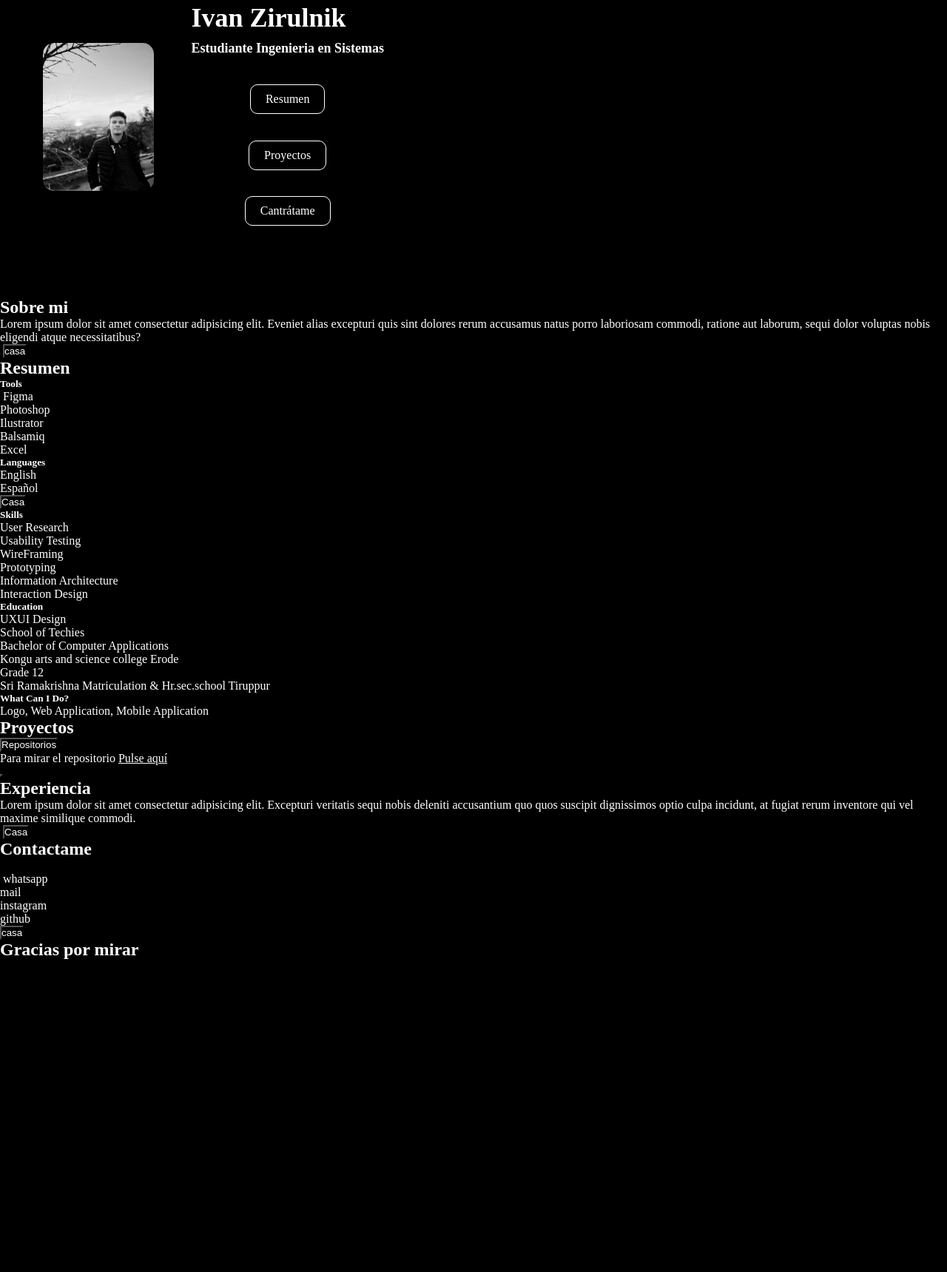
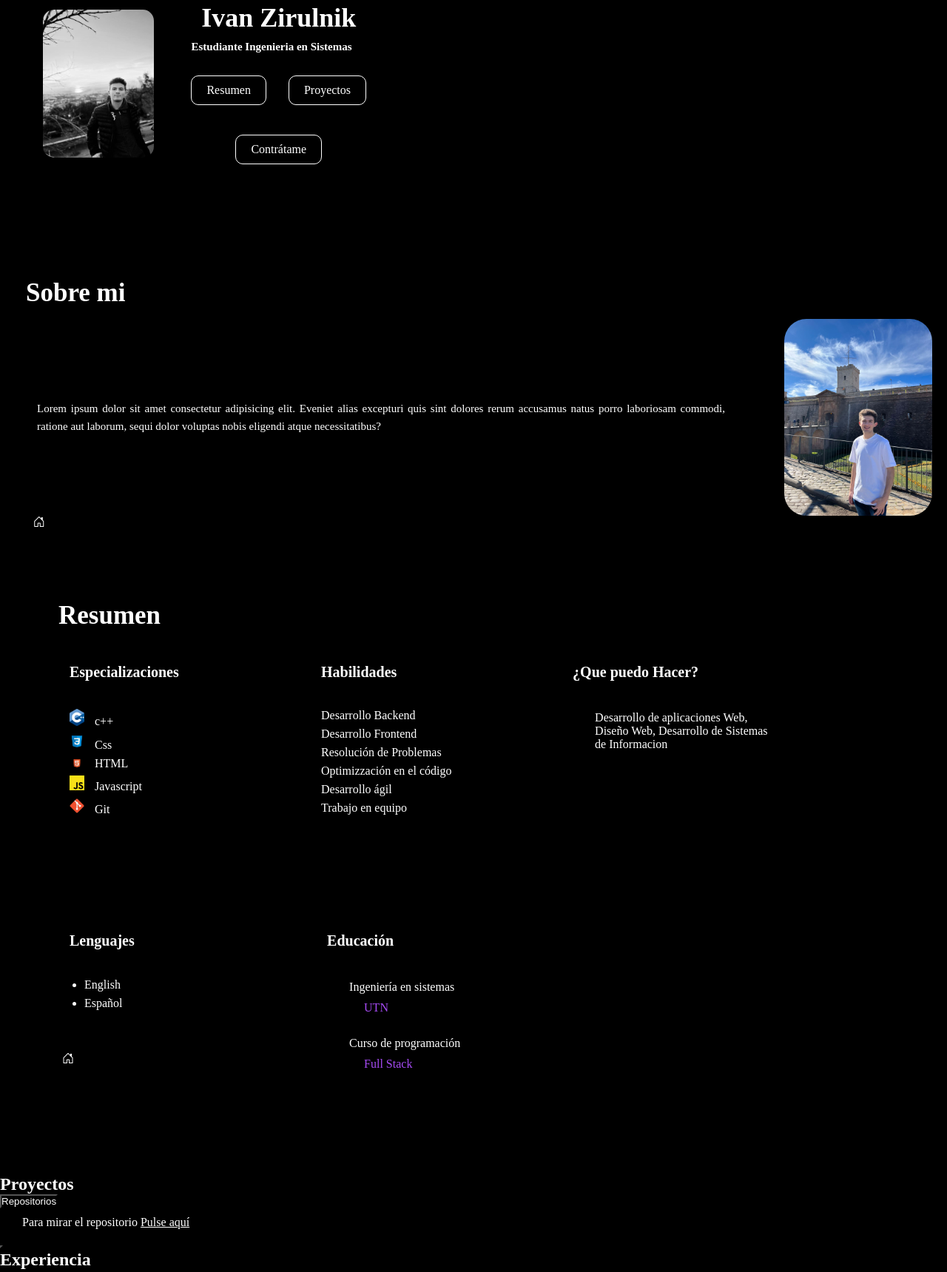
Before and after one commit to ivanzj0/Portfolio, a plain HTML site: page index.html in a window 1280 px wide. Shown: the part 147-1866 px from the top of the page at 74% size. Before the commit the page ends 1444 px from the top, so only its background shows below. Drawn offline with nearby package versions, Linux system fonts and the light colour scheme.

Commit message:
finalice espacio resumen y agregue imágenes

```diff
--- a/css/style.css
+++ b/css/style.css
@@ -32,27 +32,170 @@ header{
     width: 150px;
     height: auto;
     border-radius: 15px;
+    transition: 0.7s;
+}
+.perfil img:hover {
+    transform: scale(1.2);
+    box-shadow: 0 8px 16px rgba(255, 255, 255, 0.3);
 }
 .perfil h2 {
     font-size: 36px;
+    text-align: center;
 }
 .perfil h4 {
-    font-size: 18px;
+    font-size: 15px;
     margin: 10px 0 30px;
 }
 .perfil nav {
     display: flex;
     flex-direction: column;
     align-items: center;
-    gap: 20px;
+    gap: 40px;
 }
 .perfil nav a {
-    display: inline-block;
-    margin: 3%;
     padding: 10px 20px;
     border: 1px solid #fff;
     border-radius: 10px;
     text-decoration: none;
     color: #fff;
-    transition: all 0.3 ease;
+    transition: all 0.5s ease;
+    text-align: center;
+    width: 100%;
+    max-width: 200px;
 }
+.perfil nav a:hover {
+    background-color: #fff;
+    color: black;
+    transform: scale(1.1);
+}
+.perfil .botones-arriba {
+    display: flex;
+    align-items: center;
+    gap: 30px;
+}
+
+.contratame {
+    display: flex;
+    cursor: pointer;
+}
+
+/* COMIENZA ESPACIO SOBRE MI*/
+
+#sobre-mi {
+    padding: 50px 20px;
+}
+#sobre-mi h1 {
+    font-size: 35px;
+    font-family: 'Times New Roman', Times, serif;
+    padding: 15px;
+    transition: 0.5s;
+}
+#sobre-mi h1:hover{
+   font-size: 50px;
+}
+.info {
+    display: flex;
+    justify-content: space-between;
+    align-items: center;
+    gap: 50px;
+}
+.info p{
+    flex: 1;
+    font-size: 15px;
+    line-height: 1.6;
+    text-align: justify;
+}
+.info .foto-sobre-mi {
+    width: 200px;
+    height: auto;
+    border-radius: 30px;
+    transition: 0.7s;
+}
+.info .foto-sobre-mi:hover{
+    transform: scale(1.2);
+    box-shadow: 0 12px 16px rgba(255, 255, 255, 0.3);
+}
+.casa {
+    display: block;
+    width: 50px;
+    height: 50px;
+    position: absolute;
+    left: 3.5%;
+}
+
+/* COMIENZA ESPACIO RESUMEN*/
+
+#resumen {
+    padding: 50px 20px;
+    width: 90%;
+    margin: auto;
+}
+#resumen h1 {
+    font-size: 35px;
+    font-family: 'Times New Roman', Times, serif;
+    padding: 15px;
+    transition: 0.5s;
+}
+.central{
+    flex-wrap: wrap;
+    justify-content: space-between;
+    display:grid
+}
+.seccion {
+    display: flex;
+    margin-bottom: 40px;
+    padding: 30px;
+    box-sizing: border-box;
+    width: 100%;
+    flex: 1 1 30%;
+}
+.subseccion {
+    display: flex;
+    flex-direction: column;
+    flex: 1 ;
+}
+.subseccion.medio {
+    margin: 0 30px;
+    flex: 1;
+}
+.seccion h3 {
+    font-size: 20px;
+    margin-bottom: 10%;
+}
+.espacio {
+    margin-top: 50px;
+}
+.seccion.lenguajes {
+    width: 72%;
+}
+.seccion.lenguajes ul {
+    list-style-type: disc;
+    padding-left: 20px;
+}
+.icono{
+    width: 20px;
+    margin-right: 10px;
+}
+ul {
+    list-style-type: none;
+    padding: 0;
+}
+li {
+    margin: 7px 0;
+    white-space: nowrap;
+}
+
+p {
+    margin: 10px 30px;
+}
+
+span {
+    color: #a64bf4;
+    padding: 10px 20px;
+    display: block;
+}
+.casa2 {
+    position: relative;
+    top: 50px;
+    left: -30px
+}
--- a/index.html
+++ b/index.html
@@ -5,13 +5,15 @@
     <meta name="viewport" content="width=device-width, initial-scale=1.0">
     <title>Portfolio Personal</title>
     <link rel="stylesheet" href="./css/style.css">
+    <link rel="stylesheet" href="https://cdn.jsdelivr.net/npm/bootstrap-icons@1.11.3/font/bootstrap-icons.min.css">
+    <script src="https://kit.fontawesome.com/6f2cd78f0e.js" crossorigin="anonymous"></script>
 </head>
 <body>
     <header id="inicio">
         <nav class="indice">
             <a href="#inicio">Inicio</a>
-            <a href="">Sobre mí</a>
-            <a href="">Resumen</a>
+            <a href="#sobre-mi">Sobre mí</a>
+            <a href="#resumen">Resumen</a>
             <a href="">Experiencia</a>
             <a href="">Contáctame</a>
         </nav>
@@ -23,70 +25,103 @@
                 <h2>Ivan Zirulnik</h2>
                 <h4>Estudiante Ingenieria en Sistemas</h4>
                 <nav>
-                    <a href="">Resumen</a>
-                    <a href="">Proyectos</a>
-                    <a href="">Cantrátame</a>
+                    <div class="botones-arriba">
+                        <a href="#resumen">Resumen</a>
+                        <a href="#proyectos">Proyectos</a>
+                    </div>
+                    <div class="contratame">
+                        <a>Contrátame</a>
+                    </div>
                 </nav>
             </article>
         </section>
-        <!-- TERMINA LA PARTE PRINCIPAL -->
-        <section>
+        <!-- FINALIZA LA PARTE PRINCIPAL -->
+        <section id="sobre-mi">
             <h1>Sobre mi</h1>
+            <article class="info">
                 <P>Lorem ipsum dolor sit amet consectetur adipisicing elit. Eveniet alias excepturi quis sint dolores rerum accusamus natus porro laboriosam commodi, ratione aut laborum, sequi dolor voluptas nobis eligendi atque necessitatibus?</P>
-            <img src="" alt="">
-            <button>casa</button>
+            <img class="foto-sobre-mi" src="img/foto-sobre-mi.jpeg" alt="">
+            </article>
+            <a href="#inicio" class="casa">
+                <i class="bi bi-house-door"></i>
+            </a>
         </section>
-        <section>
+
+        <!-- FINALIZA ESPACIO SOBRE MI-->
+
+        <section id="resumen">
             <h1>Resumen</h1>
-            <article>
-                <h5>Tools</h5>
+            <section class="central">
+                <article class="seccion">
+                    <div class="subseccion">
+                        <h3>Especializaciones</h3>
                     <ul>
-                    <li><img src="" alt=""> Figma</li>
-                    <li><img src="" alt="">Photoshop</li>
-                    <li><img src="" alt="">Ilustrator</li>
-                    <li><img src="" alt="">Balsamiq</li>
-                    <li><img src="" alt="">Excel</li>
+                        <li><img class="icono" src="img/c++.png" alt=""> c++</li>
+                        <li><img class="icono" src="img/css.png" alt=""> Css</li>
+                        <li><img class="icono" src="img/html.png" alt=""> HTML</li>
+                        <li><img class="icono" src="img/javascript.jpeg" alt=""> Javascript</li>
+                        <li><img class="icono" src="img/git.png" alt=""> Git</li>
                     </ul>
-                <h5>Languages</h5>
+                    </div>
+                    <div class="subseccion medio ">
+                            <h3>Habilidades</h3>
+                        <ul>
+                            <li>Desarrollo Backend</li>
+                            <li>Desarrollo Frontend</li>
+                            <li>Resolución de Problemas</li>
+                            <li>Optimizzación en el código</li>
+                            <li>Desarrollo ágil</li>
+                            <li>Trabajo en equipo</li>
+                        </ul>
+                    </div>
+                    <div class="subseccion">
+                        <h3>¿Que puedo Hacer?</h3>
+                        <p>Desarrollo de aplicaciones Web, Diseño Web, Desarrollo de Sistemas de Informacion</p>
+                    </div>
+
+                </article>
+                <article class="seccion lenguajes">
+                    <div class="subseccion">
+                            <h3 class="espacio">Lenguajes</h3>
                         <ul>
                             <li>English</li>
                             <li>Español</li>
+                            <a href="#inicio" class="casa2">
+                                <i class="bi bi-house-door"></i>
+                            </a>
                         </ul>
-                <button>Casa</button>
-            </article>
-            <article>
-                <h5>Skills</h5>
-                <ul>
-                    <li>User Research</li>
-                    <li>Usability Testing</li>
-                    <li>WireFraming</li>
-                    <li>Prototyping</li>
-                    <li>Information Architecture</li>
-                    <li>Interaction Design</li>
-                </ul>
-                <h5>Education</h5>
-                <p>UXUI Design<br><span>School of Techies</span></p>
-                <p>Bachelor of Computer Applications<br><span>Kongu arts and science college Erode</span></p>
-                <p>Grade 12<br><span>Sri Ramakrishna Matriculation & Hr.sec.school Tiruppur</span></p>
-            </article>
-            <article>
-                <h5>What Can I Do?</h5>
-                <p>Logo, Web Application, Mobile Application</p>
+                    </div>
+                    <div class="subseccion medio">
+                        <h3 class="espacio">Educación</h3>
+                        <p>Ingeniería en sistemas<br><span>UTN</span></p>
+                        <p>Curso de programación<br><span>Full Stack</span></p>
+                    </div>
                 </article>
             </section>
-        <section>
+
+        </section>
+
+        <!--FINALIZA ESPACIO RESUMEN-->
+
+        <section id="proyectos">
             <h1>Proyectos</h1>
             <button>Repositorios</button>
             <img src="" alt="">
             <p>Para mirar el repositorio <a href="">Pulse aquí</a></p>
             <button></button>
         </section>
+
+        <!--FINALIZA ESPACIO PROYECTOS-->
+
         <Section>
             <h1>Experiencia</h1>
             <p>Lorem ipsum dolor sit amet consectetur adipisicing elit. Excepturi veritatis sequi nobis deleniti accusantium quo quos suscipit dignissimos optio culpa incidunt, at fugiat rerum inventore qui vel maxime similique commodi.</p>
             <img src="" alt="">
             <button>Casa</button>
         </Section>
+
+        <!--FINALIZA ESPACIO EXPERIENCIA-->
+
         <section>
             <h1>Contactame</h1>
             <img src="" alt="">
@@ -99,6 +134,9 @@
             <button>casa</button>
             <h1>Gracias por mirar</h1>
         </section>
+
+        <!--FINALIZA ESPACIO CONTACTAME-->
     </main>
+
 </body>
 </html>
```
Also changed, not shown: img/c++.png (added), img/css.png (added), img/foto-sobre-mi.jpeg (added), img/git.png (added), img/html.png (added), img/javascript.jpeg (added). Lines whose indentation alone changed are shown as unchanged.
